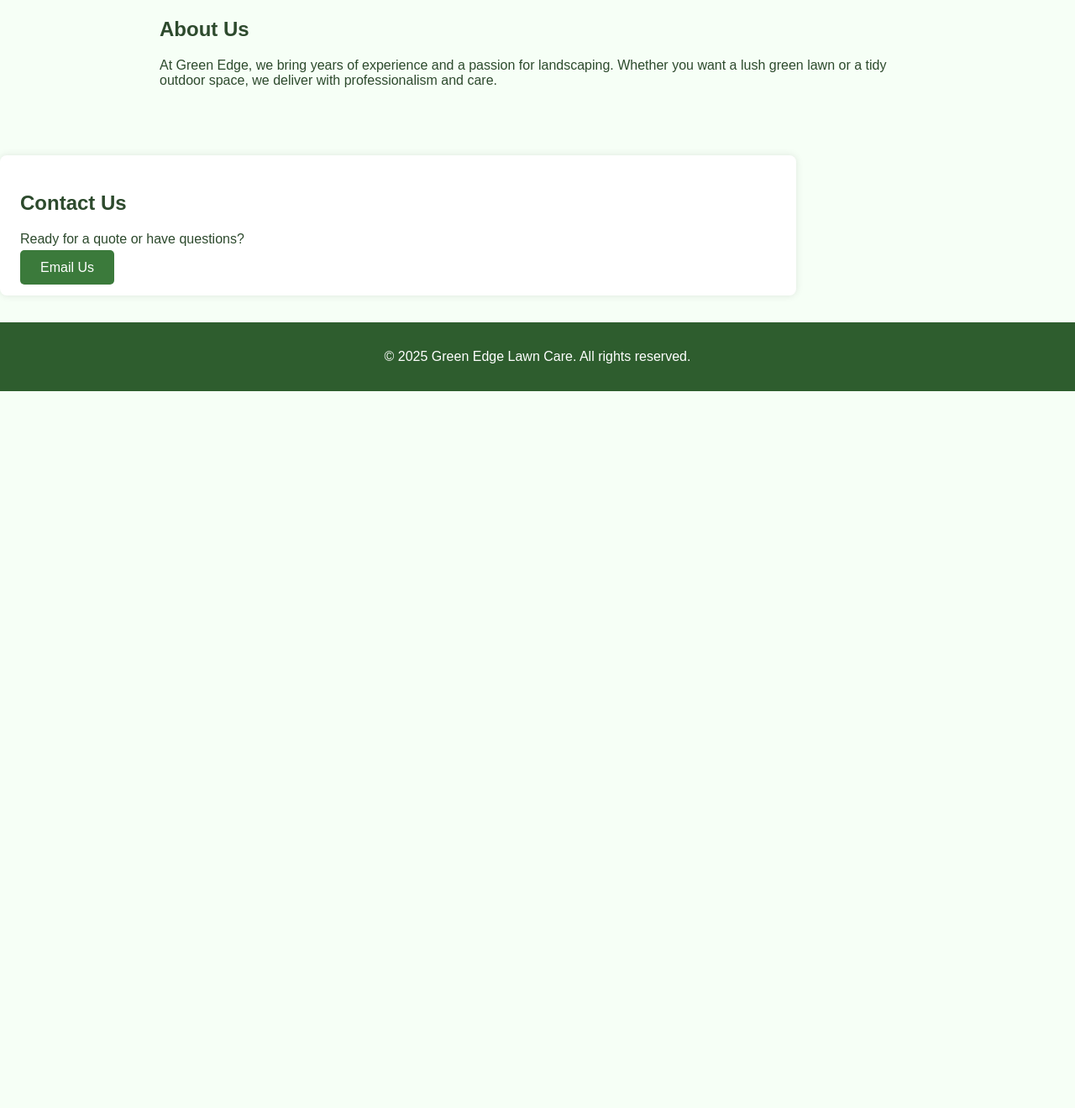
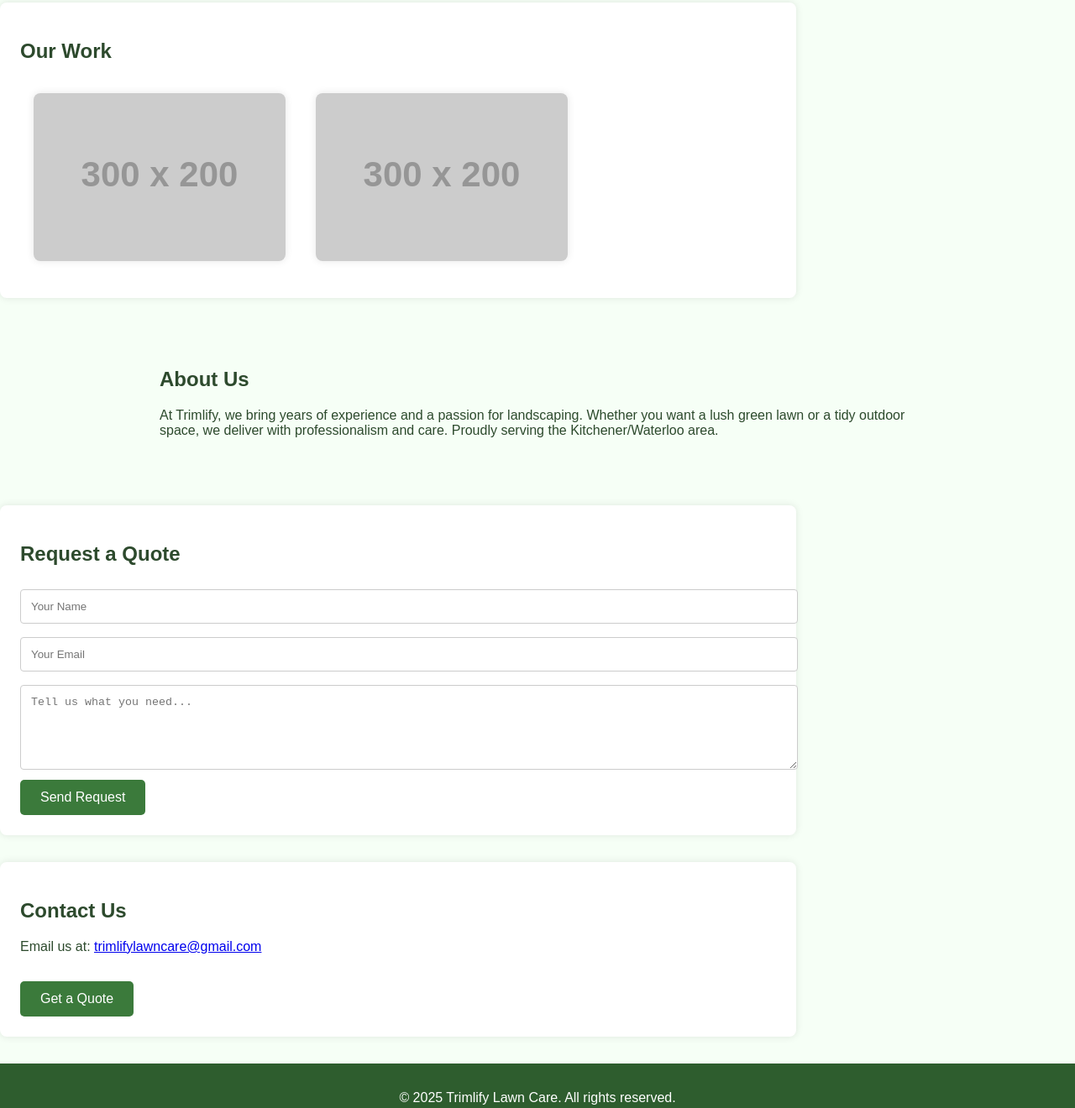
Before and after one commit to Nate10xx/lawn-care-site, a plain HTML site: page index.html in a window 1280 px wide. Shown: the part 513-1833 px from the top of the page at 84% size. Before the commit the page ends 979 px from the top, so only its background shows below. Drawn offline with Linux system fonts and the light colour scheme; placeholder pictures from the web are drawn by us.

Commit message:
Update index.html

```diff
--- a/index.html
+++ b/index.html
@@ -3,7 +3,7 @@
 <head>
   <meta charset="UTF-8">
   <meta name="viewport" content="width=device-width, initial-scale=1.0">
-  <title>Green Edge Lawn Care</title>
+  <title>Trimlify Lawn Care</title>
   <style>
     body {
       margin: 0;
@@ -28,7 +28,7 @@
       max-width: 900px;
       margin: auto;
     }
-    .services, .contact {
+    .services, .contact, .gallery, .quote {
       background: #ffffff;
       border-radius: 8px;
       margin: 2rem 0;
@@ -48,15 +48,42 @@
       text-decoration: none;
       border-radius: 5px;
       font-size: 1rem;
+      display: inline-block;
+      margin-top: 1rem;
+    }
+    form input, form textarea {
+      width: 100%;
+      padding: 0.75rem;
+      margin: 0.5rem 0;
+      border: 1px solid #ccc;
+      border-radius: 4px;
+    }
+    form button {
+      background: #3b7a3b;
+      color: white;
+      border: none;
+      padding: 0.75rem 1.5rem;
+      cursor: pointer;
+      border-radius: 5px;
+      font-size: 1rem;
+    }
+    .gallery img {
+      width: 100%;
+      max-width: 300px;
+      margin: 1rem;
+      border-radius: 8px;
+      box-shadow: 0 0 10px rgba(0,0,0,0.1);
     }
   </style>
 </head>
 <body>
   <header>
-    <h1>Green Edge Lawn Care</h1>
-    <p>Your lawn, our passion.</p>
+    <h1>Trimlify Lawn Care</h1>
+    <p>Let it Grow, We Will Mow!</p>
+    <p>Serving Kitchener/Waterloo</p>
     <nav>
       <a href="#services">Services</a>
+      <a href="#gallery">Gallery</a>
       <a href="#about">About</a>
       <a href="#contact">Contact</a>
     </nav>
@@ -73,19 +100,37 @@
     </ul>
   </section>
 
+  <section class="gallery" id="gallery">
+    <h2>Our Work</h2>
+    <div>
+      <img src="https://via.placeholder.com/300x200?text=Before+Lawn" alt="Before lawn">
+      <img src="https://via.placeholder.com/300x200?text=After+Lawn" alt="After lawn">
+    </div>
+  </section>
+
   <section id="about">
     <h2>About Us</h2>
-    <p>At Green Edge, we bring years of experience and a passion for landscaping. Whether you want a lush green lawn or a tidy outdoor space, we deliver with professionalism and care.</p>
+    <p>At Trimlify, we bring years of experience and a passion for landscaping. Whether you want a lush green lawn or a tidy outdoor space, we deliver with professionalism and care. Proudly serving the Kitchener/Waterloo area.</p>
+  </section>
+
+  <section class="quote" id="quote">
+    <h2>Request a Quote</h2>
+    <form action="mailto:trimlifylawncare@gmail.com" method="POST" enctype="text/plain">
+      <input type="text" name="name" placeholder="Your Name" required>
+      <input type="email" name="email" placeholder="Your Email" required>
+      <textarea name="message" rows="5" placeholder="Tell us what you need..." required></textarea>
+      <button type="submit">Send Request</button>
+    </form>
   </section>
 
   <section class="contact" id="contact">
     <h2>Contact Us</h2>
-    <p>Ready for a quote or have questions?</p>
-    <a href="mailto:contact@greenedgelawn.com" class="cta-button">Email Us</a>
+    <p>Email us at: <a href="mailto:trimlifylawncare@gmail.com">trimlifylawncare@gmail.com</a></p>
+    <a href="#quote" class="cta-button">Get a Quote</a>
   </section>
 
   <footer>
-    <p>&copy; 2025 Green Edge Lawn Care. All rights reserved.</p>
+    <p>&copy; 2025 Trimlify Lawn Care. All rights reserved.</p>
   </footer>
 </body>
 </html>
```
